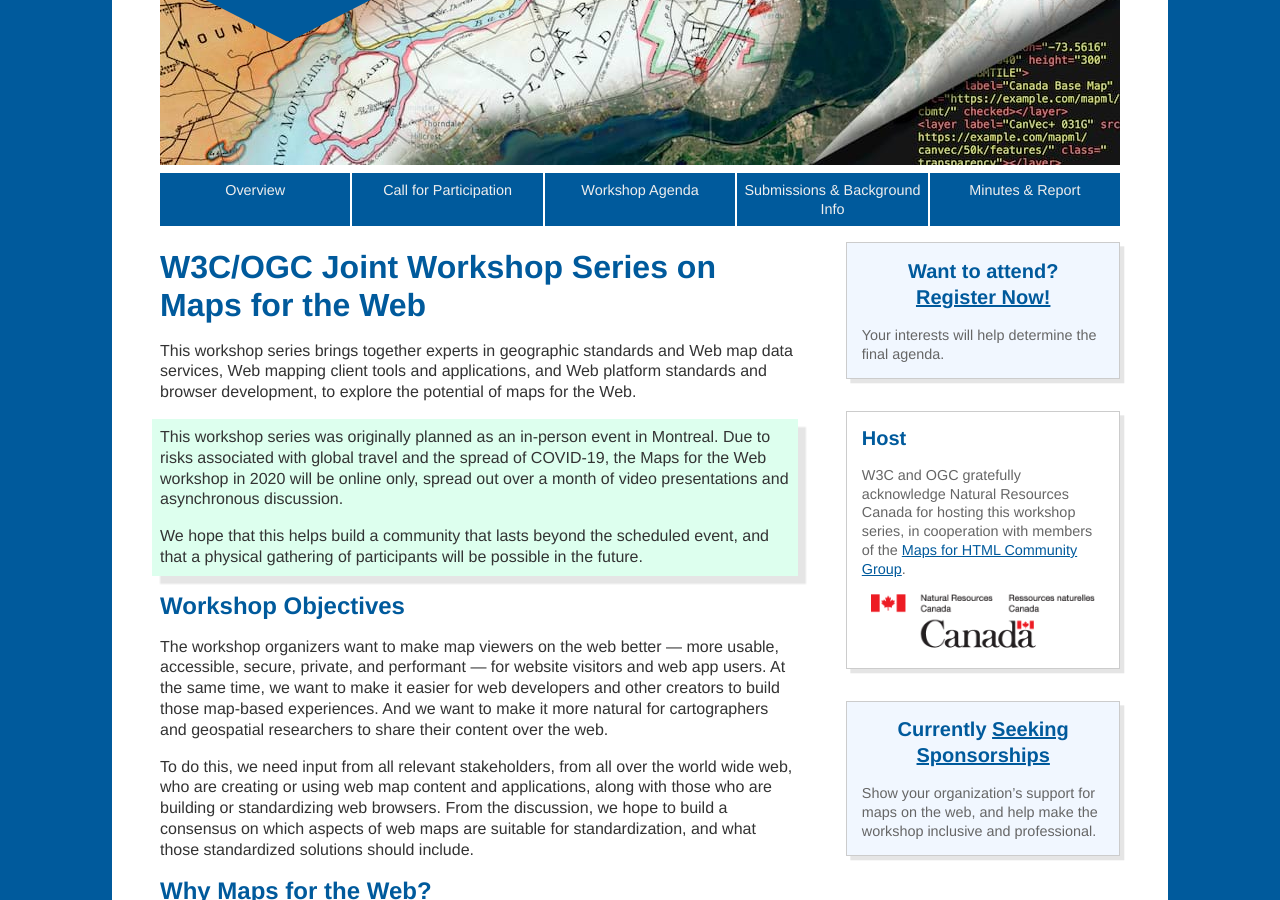
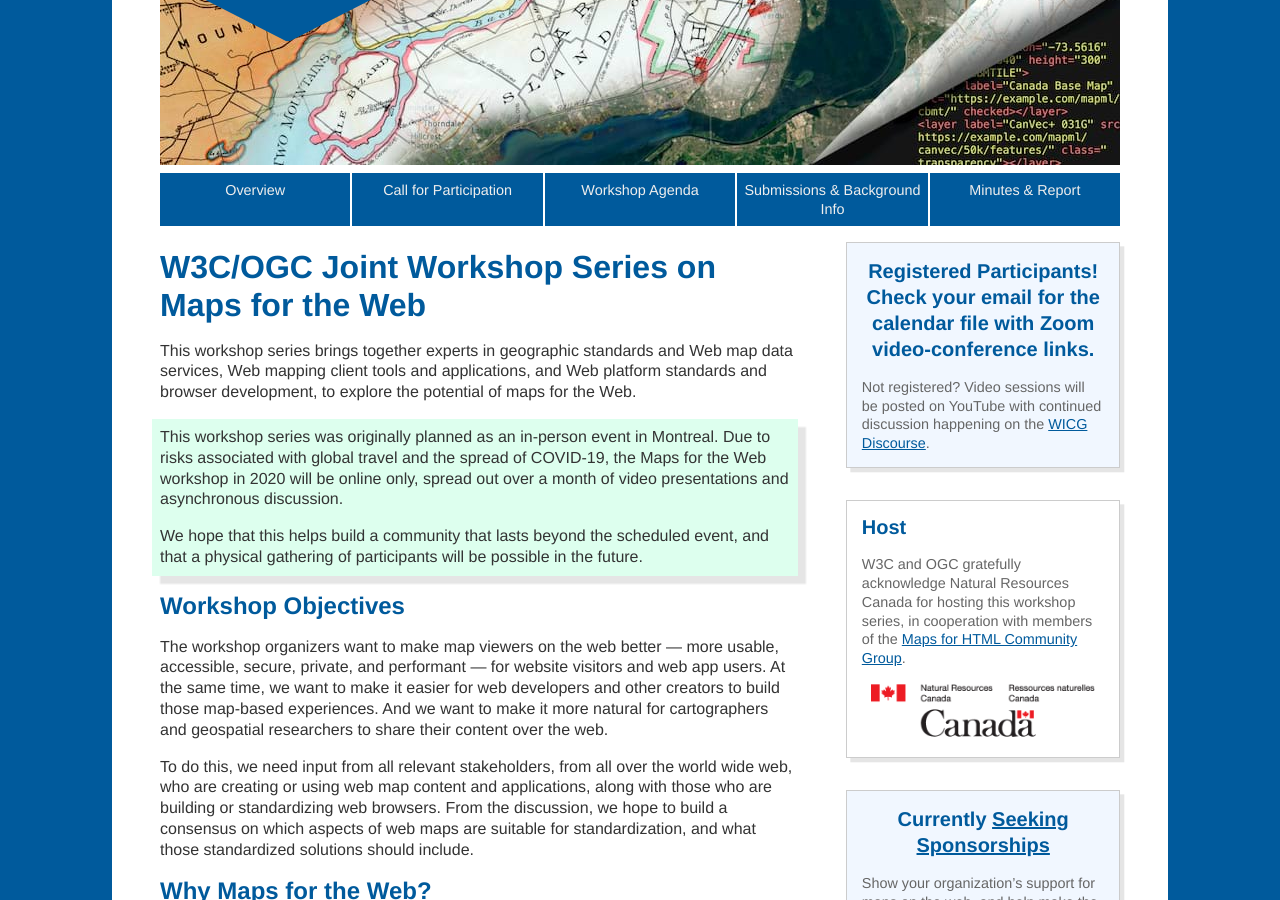
Before and after one commit to Maps4HTML/Maps4HTML-Workshop-2020, a Jekyll site: the page built from index.html, in a window 1280 px wide and 900 px high, scrolled down 503 px. Built offline with Jekyll 4.4.1, drawn with Linux system fonts in a browser that asks for light colours.

Commit message:
Update register-cta.html
Remove registration link, add key info for attendees

```diff
--- a/_includes/register-cta.html
+++ b/_includes/register-cta.html
@@ -1,9 +1,10 @@
 <aside class="box box-register box-emphasis" id="register-now">
     <p class="cta">
-      Want to attend?<br/>
-      <a href="https://www.w3.org/2002/09/wbs/1/maps2020/">Register Now!</a>
+      Registered Participants!<br/>
+      Check your email for the calendar file with Zoom video-conference links.
     </p>
     <p>
-      Your interests will help determine the final agenda.
+      Not registered? Video sessions will be posted on YouTube with continued discussion happening on the
+      <a href="https://discourse.wicg.io/c/web-mapping/22">WICG Discourse</a>.
     </p>
 </aside>
```
